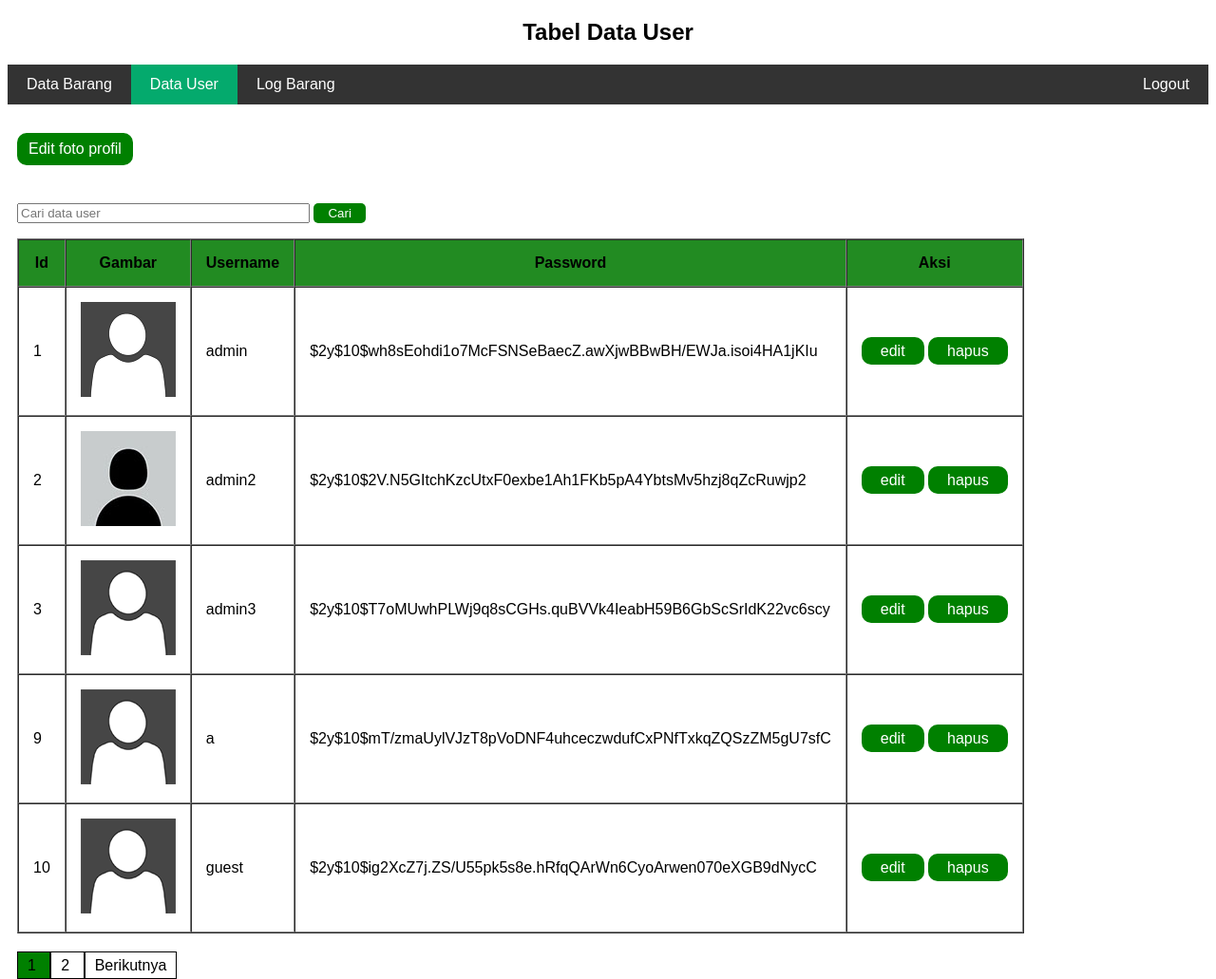
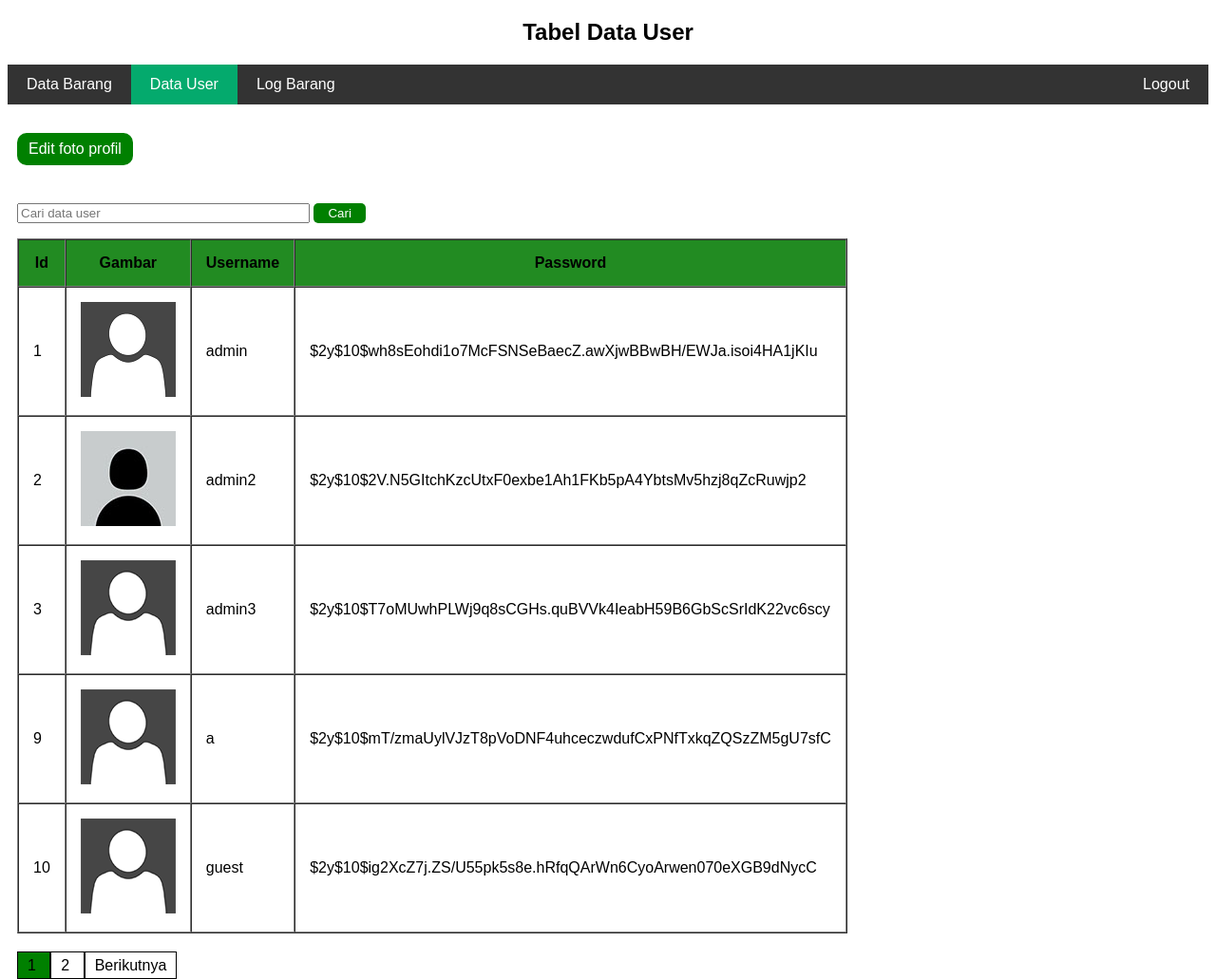
Before and after one commit to backend-player/portfolio, a PHP site: page /user/data-user.php in a window 1280 px wide. Shown: the whole page at 95% size. Run offline with PHP 8.4, Linux system fonts and the light colour scheme; a user stored in the database is signed in; data comes from the database, SQL or seed files in the repository.

Commit message:
delete action (edit and elete) column in table

```diff
--- a/crud/user/data-user.php
+++ b/crud/user/data-user.php
@@ -102,7 +102,6 @@ if(isset($_POST["cari-btn"])) {
         <th>Gambar</th>
         <th>Username</th>
         <th>Password</th>
-        <th>Aksi</th>
       </tr>
 
     <?php while($row = mysqli_fetch_assoc($result)) : ?>
@@ -119,10 +118,6 @@ if(isset($_POST["cari-btn"])) {
         <td><img src="../gambar/<?php echo $gambar ?>" width="100px"></td>
         <td><?php echo $username ?></td>
         <td><?php echo $password ?></td>
-        <td>
-          <a class="button" href="edit-user.php?id=<?php echo $row['id'] ?>">edit</a>
-          <a class="button" href="hapus-user.php?id=<?php echo $row['id'] ?>" onclick="return confirm('Anda yakin ingin menghapus data?');">hapus</a>
-        </td>
       </tr>
     <?php endwhile ?>
 
```
